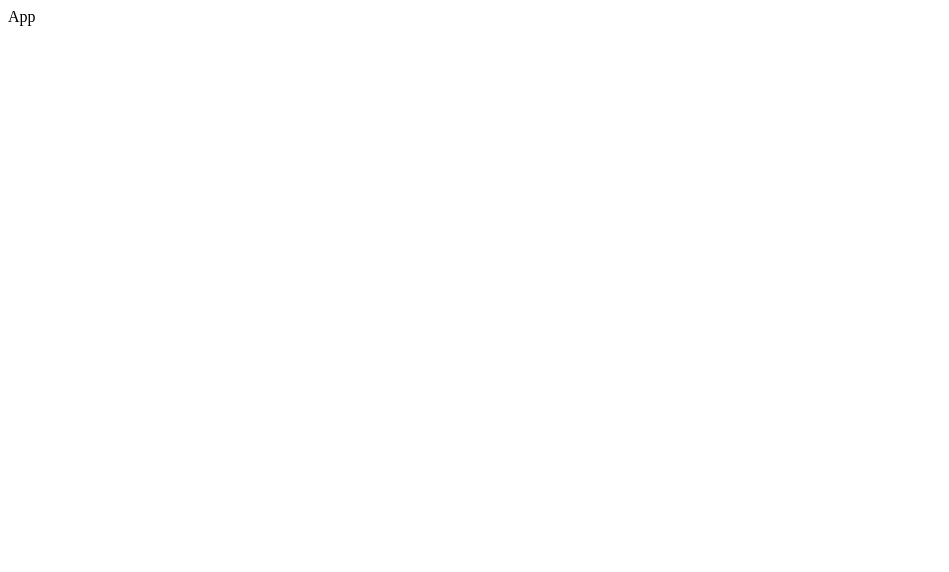
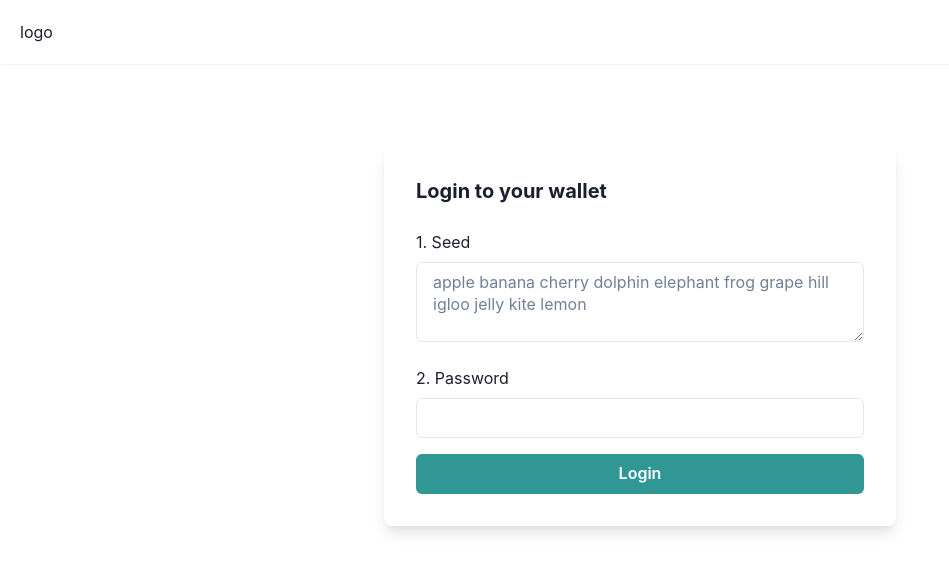
Before and after one commit to porco-rosso-j/eth-rome-2023, a React (Create React App) app: page / in a window 1280 px wide. Shown: the top 572 px of the page, without its empty margins (0-949 px from the left). Built offline with nearby package versions, Linux system fonts and the light colour scheme.

Commit message:
feat: login page.

```diff
--- a/package.json
+++ b/package.json
@@ -4,6 +4,9 @@
     "license": "MIT",
     "type": "module",
     "dependencies": {
+        "@chakra-ui/react": "^2.8.1",
+        "@emotion/react": "^11.11.1",
+        "@emotion/styled": "^11.11.0",
         "@railgun-community/cookbook": "^2.3.21",
         "@railgun-community/shared-models": "^5.5.5",
         "@railgun-community/waku-relayer-client": "^4.4.0",
@@ -21,6 +24,7 @@
         "dotenv": "^16.3.1",
         "ethers": "github:Railgun-Community/ethers.js#v6.7.6",
         "ethers5": "npm:ethers@5.7.2",
+        "framer-motion": "^10.16.4",
         "leveldown": "^6.1.1",
         "react": "^18.2.0",
         "react-dom": "^18.2.0",
--- a/src/App.tsx
+++ b/src/App.tsx
@@ -1,3 +1,32 @@
-export default function App(){
-  return <div>App</div>
+import WalletLogin from 'src/components/WalletLogin'
+import Header from 'src/components/Header'
+import { ChakraProvider } from "@chakra-ui/react";
+import useUserCredential from 'src/hooks/useUserCredential';
+import UserCredentialContext from 'src/context/userCredential';
+
+export default function App() {
+  const {
+    mnemonic,
+    password,
+    saveMnemonic,
+    savePassword,
+    logout
+  } = useUserCredential();
+  return <ChakraProvider>
+    <UserCredentialContext.Provider value={{
+      mnemonic,
+      password,
+      saveMnemonic,
+      savePassword,
+      logout
+    }}>
+      <div>
+        <Header />
+        {
+          (!mnemonic || !password) ? <WalletLogin /> : <div>logged in</div>
+        }
+
+      </div>
+    </UserCredentialContext.Provider>
+  </ChakraProvider>
 }
--- a/src/components/Header.tsx
+++ b/src/components/Header.tsx
@@ -1,3 +1,17 @@
-export default function Header (){
-  return <div>Header</div>
+import { Flex, Box, Button } from '@chakra-ui/react'
+import { useContext } from 'react'
+import UserCredentialContext from 'src/context/userCredential';
+export default function Header() {
+  const { logout, password, mnemonic } = useContext(UserCredentialContext);
+  return <Flex justifyContent="space-between" p="20px" boxShadow='sm' alignItems="center">
+    <Box>
+      logo
+    </Box>
+    <Box>
+      {mnemonic && password && <Button onClick={logout}>
+        Log Out
+      </Button>}
+    </Box>
+
+  </Flex >
 }
--- /dev/null
+++ b/src/components/WalletLogin.tsx
@@ -0,0 +1,85 @@
+// WalletLogin.tsx
+
+import { Box, Input, Button, Text, Textarea } from "@chakra-ui/react";
+import React, { useState } from "react";
+import { useContext } from 'react'
+import UserCredentialContext from 'src/context/userCredential';
+
+function isValidMnemonicFormat(input: string): boolean {
+  const words = input.trim().split(/\s+/);
+  return words.length === 12;
+}
+
+function obscureWords(input: string): string {
+  const words = input.trim().split(/\s+/);
+  const obscured = words.map(word => '*'.repeat(word.length));
+  return obscured.join(' ');
+}
+
+const WalletLogin: React.FC = () => {
+
+  const { saveMnemonic, savePassword, mnemonic } = useContext(UserCredentialContext);
+  const [mnemonicInput, setMnemonicInput] = useState<string>('')
+  const [passwordInput, setPasswordInput] = useState<string>('')
+  const [errorMessage, setErrorMessage] = useState<string>('')
+
+
+  const onClickLogin = () => {
+    if (!mnemonic && mnemonicInput === '') {
+      setErrorMessage('Please input the seed phrase')
+      return
+    }
+    if (!mnemonic && !isValidMnemonicFormat(mnemonicInput)) {
+      setErrorMessage('Invalid seed phrase')
+      return
+    }
+    if (passwordInput === '') {
+      setErrorMessage('Please input password')
+      return
+    }
+
+    setErrorMessage('')
+
+    if (mnemonicInput) {
+      saveMnemonic(mnemonicInput)
+    }
+    if (passwordInput) {
+      savePassword(passwordInput)
+    }
+  }
+  return (
+    <Box
+      p={8}
+      w={["90%", "80%", "60%", "40%"]}
+      mx="auto"
+      mt={20}
+      borderRadius="lg"
+      boxShadow="lg"
+    >
+      <Text fontSize="xl" fontWeight="bold" mb={6}>
+        Login to your wallet
+      </Text>
+
+      <Box mb={6}>
+        <Text mb={2}>1. Seed</Text>
+        <Textarea
+          defaultValue={mnemonic ? obscureWords(mnemonic) : ''}
+          onChange={(e) => setMnemonicInput(e.target.value)}
+          placeholder="apple banana cherry dolphin elephant frog grape hill igloo jelly kite lemon
+" />
+      </Box>
+
+      <Box mb={4}>
+        <Text mb={2}>2. Password</Text>
+
+        <Input type="password" onChange={(e) => setPasswordInput(e.target.value)} />
+      </Box>
+      <Text color="red.500" mb={4}>{errorMessage}</Text>
+      <Button colorScheme="teal" w="100%" onClick={onClickLogin}>
+        Login
+      </Button>
+    </Box>
+  );
+};
+
+export default WalletLogin;
--- /dev/null
+++ b/src/context/userCredential.ts
@@ -0,0 +1,6 @@
+import { useState } from "react";
+import React from "react";
+
+const UserCredentialContext = React.createContext<any>({});
+
+export default UserCredentialContext
--- /dev/null
+++ b/src/hooks/useUserCredential.tsx
@@ -0,0 +1,31 @@
+import { useState } from "react";
+
+const CREDENTIAL_PREFIX = "peanutGun";
+const useUserCredential = () => {
+  const [password, setPassword] = useState<string | null>(
+    localStorage.getItem(`${CREDENTIAL_PREFIX}_password`)
+  );
+  const [mnemonic, setMnemonic] = useState<string | null>(
+    localStorage.getItem(`${CREDENTIAL_PREFIX}_mnemonic`)
+  );
+
+  const savePassword = (password: string) => {
+    setPassword(password);
+  };
+
+  const saveMnemonic = (mnemonic: string) => {
+    localStorage.setItem(`${CREDENTIAL_PREFIX}_mnemonic`, mnemonic);
+    setMnemonic(mnemonic);
+  };
+
+  const logout = () => {
+    localStorage.removeItem(`${CREDENTIAL_PREFIX}_mnemonic`);
+    setPassword(null);
+    setMnemonic(null);
+  };
+
+
+  return { password, mnemonic, savePassword, saveMnemonic, logout };
+};
+
+export default useUserCredential;
--- a/tsconfig.json
+++ b/tsconfig.json
@@ -18,7 +18,8 @@
       "resolveJsonModule": true,
       "isolatedModules": true,
       "noEmit": true,
-      "jsx": "react-jsx"
+      "jsx": "react-jsx",
+      "baseUrl": "."
     },
     "include": [
       "src"
```
Also changed, not shown: 1 other file (tests, documents, lock files or other folders).
